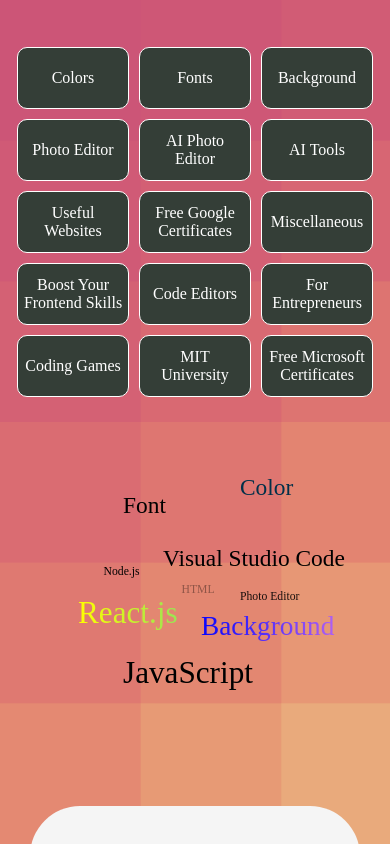
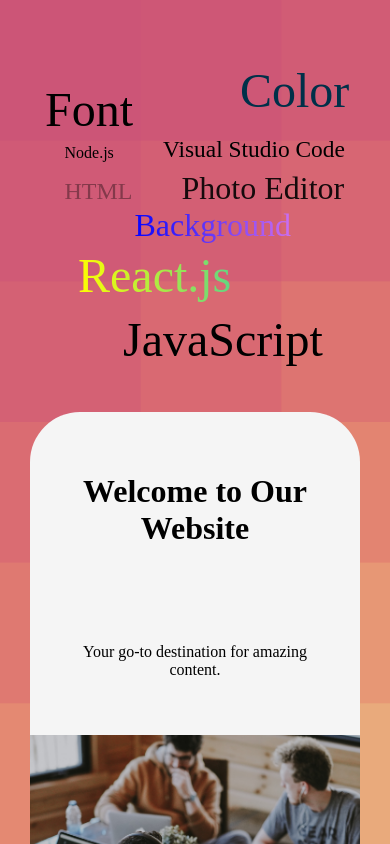
Before and after one commit to gines18/FrontEndHub, a React (Vite) app: page / in a window 390 px wide. Built offline with nearby package versions, Linux system fonts and the light colour scheme.

Commit message:
change font size for Welcome section, change component order

```diff
--- a/src/App.jsx
+++ b/src/App.jsx
@@ -2,7 +2,7 @@ import React from "react";
 import Hero from "./components/Hero";
 import Welcome from "./components/Welcome";
 import CardContainer from "./components/CardsContainer";
-// import NavbarSlide from "./components/NavbarSlide";
+
 import Footer from "./components/Footer";
 import Buttons from "./components/Buttons";
 
@@ -10,10 +10,10 @@ import Buttons from "./components/Buttons";
 function App() {
   return (
     <>
-      {/* <NavbarSlide /> */}
-      <Buttons />
+
       <Welcome/>
       <Hero />
+      <Buttons />
       <CardContainer />
       <Footer />
     </>
--- a/src/components/Styles.css
+++ b/src/components/Styles.css
@@ -384,26 +384,59 @@ body {
 
 @media (max-width: 390px) {
   #javascript {
-    top: 65%;
+    top: 80%;
+    font-size: 3rem;
   }
   #html {
     top: 45%;
+    left: 15%;
+    font-size: 1.5rem;
   }
   #color {
     top: 15%;
+    font-size: 3rem;
   }
   #font {
     top: 20%;
-    left: 30%;
+    left: 10%;
+    font-size: 3rem;
   }
   #css {
     top: 65%;
-    left: 70%;
+    left: 65%;
+    font-size: 3rem;
   }
 
   #photoeditor {
     left: 60%;
+    font-size: 3rem;
   }
+  #background-react {
+    left: 20%;
+    top: 65%;
+    font-size: 3rem;
+  }
+  .background-welcome {
+    left: 15%;
+    top: 20%;
+    font-size: 2rem;
+  }
+  #photoeditor {
+    left: 45%;
+    top: 43%;
+    font-size: 2rem;
+  }
+  #FrontEnd{
+    font-size: 1rem;
+    left: 35%;
+    top: 43%;
+  }
+  #node-js{
+    font-size: 1rem;
+    left: 15%;
+    top: 36%;
+  }
+
 }
 
 /* NavbarSlide */
--- a/src/components/Welcome.jsx
+++ b/src/components/Welcome.jsx
@@ -96,7 +96,7 @@ function Welcome() {
           id="color"
           initial={{ opacity: 0, x: 1000 }}
           animate={{ opacity: 1, x: 0 }}
-          transition={{ duration: 2 }}
+          transition={{ duration: 1.5 }}
         >
           Color
         </motion.p>
@@ -106,7 +106,7 @@ function Welcome() {
           className="background-welcome"
           initial={{ opacity: 0, x: 1000 }}
           animate={{ opacity: 1, x: 0 }}
-          transition={{ duration: 3 }}
+          transition={{ duration: 2.5 }}
         >
           Background
         </motion.p>
```
Also changed, not shown: src/components/NavbarSlide.jsx (deleted, +0 -9 lines).
